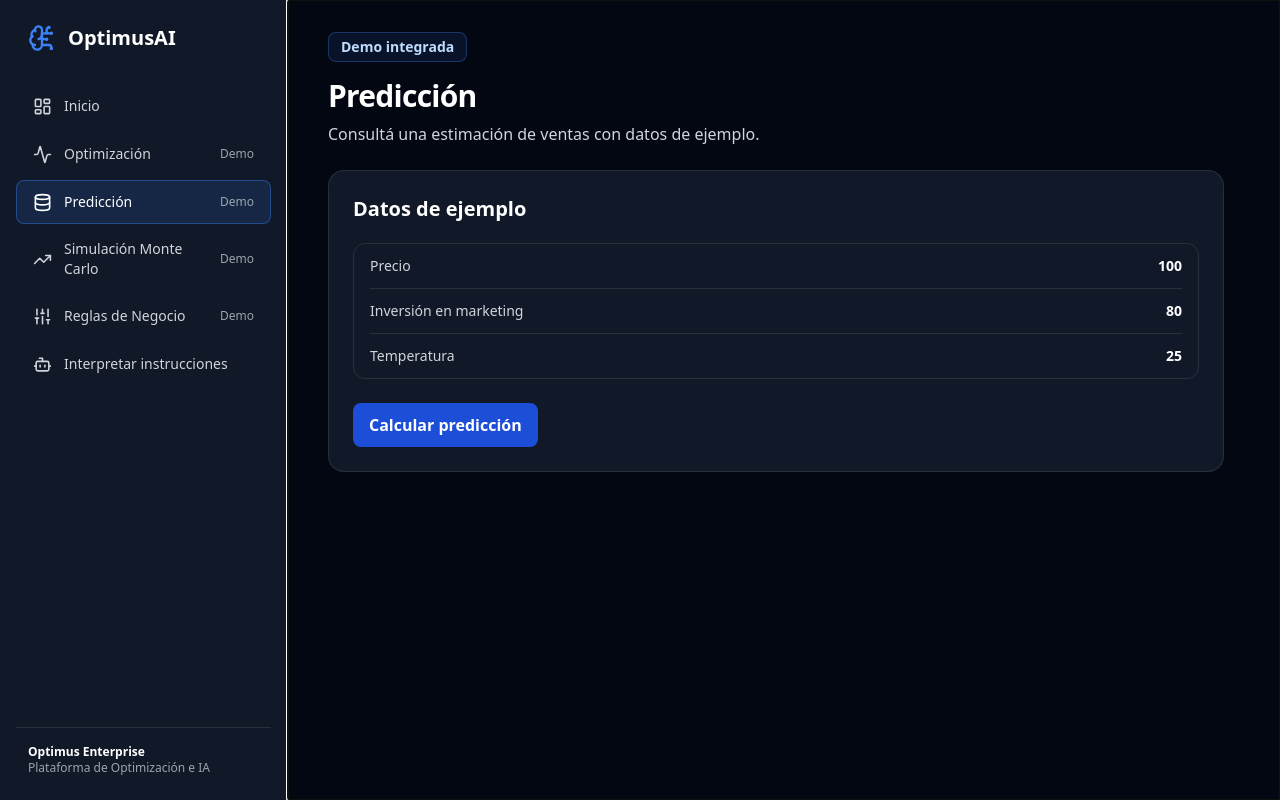
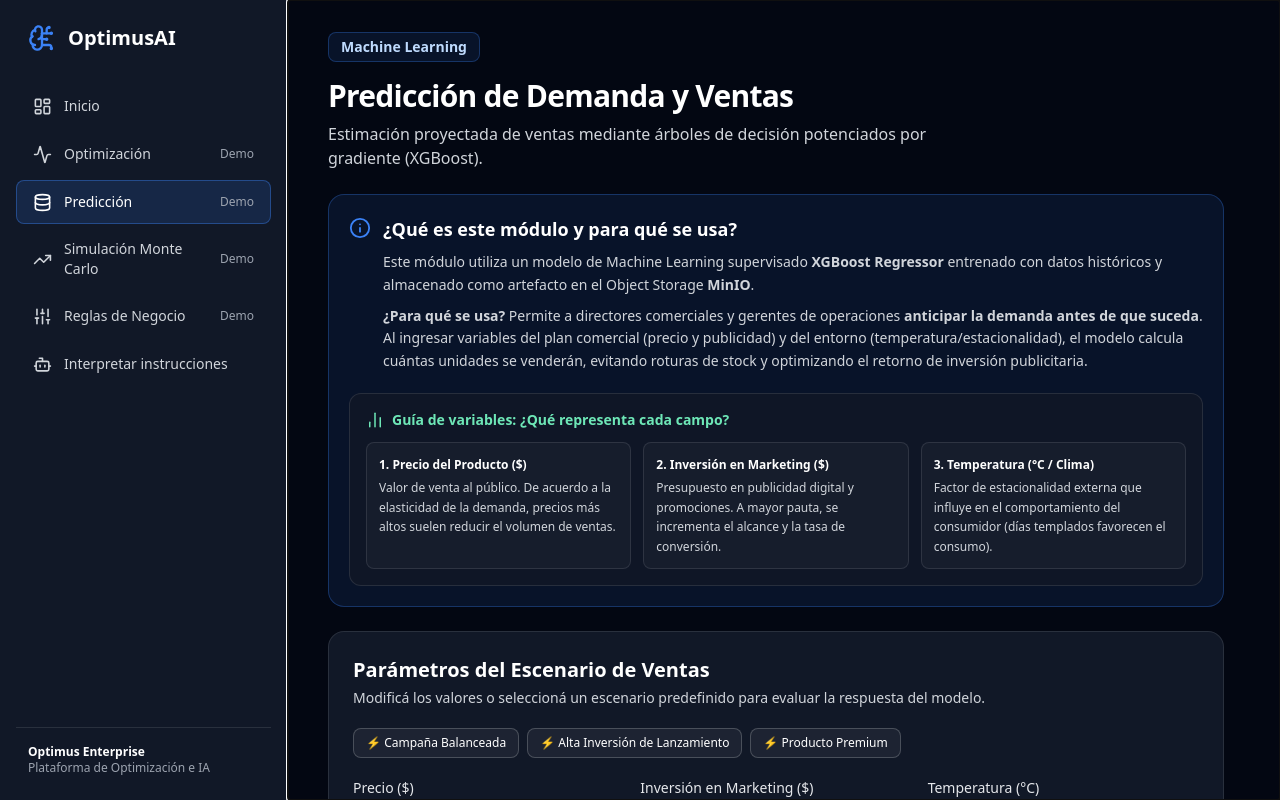
Before and after one commit to kevinKfv/supererp, a React (Vite) app in the folder optimus-ai/frontend/: page /prediction in a window 1280 px wide. Built offline with nearby package versions, Linux system fonts and the light colour scheme; no server answers.

Commit message:
feat: add module explanations and detailed cell filling guides across all tabs

```diff
--- a/optimus-ai/frontend/src/pages/PredictionDemo.tsx
+++ b/optimus-ai/frontend/src/pages/PredictionDemo.tsx
@@ -1,8 +1,18 @@
 import { useState } from 'react';
 import axios from 'axios';
-import { Loader2 } from 'lucide-react';
+import { Loader2, TrendingUp, Info, HelpCircle, Sparkles, BarChart2 } from 'lucide-react';
+
+const presets = [
+  { name: 'Campaña Balanceada', price: 100, marketing: 150, temp: 24, desc: 'Precio promedio con inversión publicitaria estándar.' },
+  { name: 'Alta Inversión de Lanzamiento', price: 80, marketing: 450, temp: 26, desc: 'Precio promocional y fuerte pauta en marketing.' },
+  { name: 'Producto Premium', price: 180, marketing: 50, temp: 15, desc: 'Precio elevado con baja inversión en temporada fría.' },
+];
 
 export const PredictionDemo = () => {
+  const [price, setPrice] = useState(100);
+  const [marketing, setMarketing] = useState(150);
+  const [temp, setTemp] = useState(24);
+
   const [showResult, setShowResult] = useState(false);
   const [isLoading, setIsLoading] = useState(false);
   const [predictionResult, setPredictionResult] = useState<number | null>(null);
@@ -14,7 +24,7 @@ export const PredictionDemo = () => {
     setPredictionResult(null);
     try {
       const response = await axios.post('http://localhost:8000/api/v1/predict/predict', {
-        features: [[100.0, 80.0, 25.0]],
+        features: [[Number(price), Number(marketing), Number(temp)]],
       });
       const prediction = response.data?.predictions?.[0];
       if (typeof prediction !== 'number' || !Number.isFinite(prediction)) {
@@ -24,7 +34,7 @@ export const PredictionDemo = () => {
       setPredictionResult(prediction);
       setShowResult(true);
     } catch {
-      setError('No se pudo calcular la predicción en este momento. Intentá nuevamente más tarde.');
+      setError('No se pudo calcular la predicción en este momento. Verificá que el modelo esté entrenado en MinIO.');
     } finally {
       setIsLoading(false);
     }
@@ -43,54 +53,163 @@ export const PredictionDemo = () => {
   return (
     <div className="max-w-4xl space-y-6">
       <header>
-        <span className="inline-flex rounded-lg border border-primary/30 bg-primary/10 px-3 py-1 text-sm font-semibold text-blue-200">Demo integrada</span>
-        <h1 className="mt-4 text-3xl font-bold tracking-tight text-white">Predicción</h1>
-        <p className="mt-2 max-w-2xl text-gray-300">Consultá una estimación de ventas con datos de ejemplo.</p>
+        <span className="inline-flex rounded-lg border border-primary/30 bg-primary/10 px-3 py-1 text-sm font-semibold text-blue-200">
+          Machine Learning
+        </span>
+        <h1 className="mt-4 text-3xl font-bold tracking-tight text-white">Predicción de Demanda y Ventas</h1>
+        <p className="mt-2 max-w-2xl text-gray-300">
+          Estimación proyectada de ventas mediante árboles de decisión potenciados por gradiente (XGBoost).
+        </p>
       </header>
 
-      <section aria-label="Ejemplo de predicción" className="glass-card p-5 sm:p-6">
+      {/* Apartado Explicativo del Módulo */}
+      <section aria-label="Información del módulo de predicción" className="rounded-2xl border border-primary/30 bg-primary/10 p-5 text-gray-200">
+        <div className="flex items-start gap-3">
+          <Info size={22} className="text-primary mt-0.5 shrink-0" />
+          <div className="space-y-2">
+            <h2 className="text-lg font-bold text-white">¿Qué es este módulo y para qué se usa?</h2>
+            <p className="text-sm leading-relaxed text-gray-300">
+              Este módulo utiliza un modelo de Machine Learning supervisado <strong>XGBoost Regressor</strong> entrenado con datos históricos y almacenado como artefacto en el Object Storage <strong>MinIO</strong>.
+            </p>
+            <p className="text-sm leading-relaxed text-gray-300">
+              <strong>¿Para qué se usa?</strong> Permite a directores comerciales y gerentes de operaciones <strong>anticipar la demanda antes de que suceda</strong>. Al ingresar variables del plan comercial (precio y publicidad) y del entorno (temperatura/estacionalidad), el modelo calcula cuántas unidades se venderán, evitando roturas de stock y optimizando el retorno de inversión publicitaria.
+            </p>
+          </div>
+        </div>
+
+        {/* Guía de Variables */}
+        <div className="mt-5 rounded-xl border border-white/10 bg-surface/90 p-4 space-y-3 text-sm">
+          <div className="flex items-center gap-2 font-semibold text-emerald-300">
+            <BarChart2 size={18} />
+            <span>Guía de variables: ¿Qué representa cada campo?</span>
+          </div>
+          <div className="grid gap-3 sm:grid-cols-3 text-xs leading-relaxed">
+            <div className="rounded-lg border border-white/10 bg-white/[0.03] p-3 space-y-1">
+              <span className="font-semibold text-white block">1. Precio del Producto ($)</span>
+              <p className="text-gray-300">Valor de venta al público. De acuerdo a la elasticidad de la demanda, precios más altos suelen reducir el volumen de ventas.</p>
+            </div>
+            <div className="rounded-lg border border-white/10 bg-white/[0.03] p-3 space-y-1">
+              <span className="font-semibold text-white block">2. Inversión en Marketing ($)</span>
+              <p className="text-gray-300">Presupuesto en publicidad digital y promociones. A mayor pauta, se incrementa el alcance y la tasa de conversión.</p>
+            </div>
+            <div className="rounded-lg border border-white/10 bg-white/[0.03] p-3 space-y-1">
+              <span className="font-semibold text-white block">3. Temperatura (°C / Clima)</span>
+              <p className="text-gray-300">Factor de estacionalidad externa que influye en el comportamiento del consumidor (días templados favorecen el consumo).</p>
+            </div>
+          </div>
+        </div>
+      </section>
+
+      {/* Formulario y Pruebas */}
+      <section aria-label="Ejemplo de predicción" className="glass-card p-5 sm:p-6 space-y-5">
+        <div>
+          <h2 className="text-xl font-semibold text-white">Parámetros del Escenario de Ventas</h2>
+          <p className="mt-1 text-sm text-gray-300">Modificá los valores o seleccioná un escenario predefinido para evaluar la respuesta del modelo.</p>
+        </div>
+
+        {/* Presets Rápidos */}
+        <div className="flex flex-wrap gap-2">
+          {presets.map((p) => (
+            <button
+              key={p.name}
+              type="button"
+              disabled={isLoading}
+              onClick={() => {
+                setPrice(p.price);
+                setMarketing(p.marketing);
+                setTemp(p.temp);
+                setShowResult(false);
+              }}
+              className="rounded-lg border border-white/20 bg-white/5 px-3 py-1.5 text-xs text-white hover:bg-white/10 transition-colors"
+            >
+              ⚡ {p.name}
+            </button>
+          ))}
+        </div>
+
+        <div className="grid gap-4 sm:grid-cols-3">
+          <div className="space-y-1.5">
+            <label htmlFor="pred-price" className="block text-sm font-medium text-gray-200">
+              Precio ($)
+            </label>
+            <input
+              id="pred-price"
+              type="number"
+              value={price}
+              onChange={(e) => setPrice(Number(e.target.value))}
+              disabled={isLoading}
+              className="premium-input w-full min-h-11"
+            />
+            <span className="text-xs text-gray-400">Rango típico: 50 a 200</span>
+          </div>
+
+          <div className="space-y-1.5">
+            <label htmlFor="pred-marketing" className="block text-sm font-medium text-gray-200">
+              Inversión en Marketing ($)
+            </label>
+            <input
+              id="pred-marketing"
+              type="number"
+              value={marketing}
+              onChange={(e) => setMarketing(Number(e.target.value))}
+              disabled={isLoading}
+              className="premium-input w-full min-h-11"
+            />
+            <span className="text-xs text-gray-400">Pauta publicitaria mensual</span>
+          </div>
+
+          <div className="space-y-1.5">
+            <label htmlFor="pred-temp" className="block text-sm font-medium text-gray-200">
+              Temperatura (°C)
+            </label>
+            <input
+              id="pred-temp"
+              type="number"
+              value={temp}
+              onChange={(e) => setTemp(Number(e.target.value))}
+              disabled={isLoading}
+              className="premium-input w-full min-h-11"
+            />
+            <span className="text-xs text-gray-400">Clima o índice estacional</span>
+          </div>
+        </div>
+
         <div aria-live="polite" aria-atomic="true">
           {error && (
-            <div role="alert" className="mb-4 rounded-xl border border-red-400/40 bg-red-400/10 p-4 text-red-100">
+            <div role="alert" className="rounded-xl border border-red-400/40 bg-red-400/10 p-4 text-red-100">
               <p>{error}</p>
             </div>
           )}
+
           {isLoading ? (
-            <div className="flex flex-col items-center justify-center gap-3 py-10 text-gray-300">
-               <Loader2 size={36} aria-hidden="true" className="animate-spin text-primary" />
-               <p>Consultando al modelo de predicción...</p>
+            <div className="flex flex-col items-center justify-center gap-3 py-8 text-gray-300">
+              <Loader2 size={36} aria-hidden="true" className="animate-spin text-primary" />
+              <p>Consultando modelo XGBoost en el backend...</p>
             </div>
           ) : showResult && predictionResult !== null ? (
-            <div>
-              <h2 className="text-xl font-semibold text-white">Resultado de la predicción</h2>
-              <p className="mt-2 text-sm text-gray-300">Resultado calculado con las entradas de ejemplo.</p>
-              <div className="mt-5 rounded-xl border border-white/10 bg-background p-5">
-                <p className="text-sm font-medium text-gray-300">Ventas estimadas</p>
-                <p className="mt-2 text-4xl font-bold text-white">
-                  {predictionResult.toFixed(2)}
-                  <span className="text-base font-normal text-gray-300"> unidades de ventas</span>
-                </p>
+            <div className="rounded-xl border border-emerald-500/30 bg-emerald-500/10 p-5 space-y-2">
+              <div className="flex items-center gap-2 text-emerald-400 font-semibold text-sm">
+                <Sparkles size={18} />
+                <span>Predicción calculada con éxito</span>
               </div>
+              <p className="text-sm text-gray-300">Para un precio de ${price}, marketing de ${marketing} y {temp}°C:</p>
+              <p className="text-4xl font-extrabold text-white">
+                {predictionResult.toFixed(1)}
+                <span className="text-base font-normal text-gray-300"> unidades de ventas estimadas</span>
+              </p>
             </div>
-          ) : (
-            <div>
-              <h2 className="text-xl font-semibold text-white">Datos de ejemplo</h2>
-              <dl className="mt-5 divide-y divide-white/10 rounded-xl border border-white/10 px-4 text-sm">
-                <div className="flex flex-wrap justify-between gap-2 py-3"><dt className="text-gray-300">Precio</dt><dd className="font-semibold text-white">100</dd></div>
-                <div className="flex flex-wrap justify-between gap-2 py-3"><dt className="text-gray-300">Inversión en marketing</dt><dd className="font-semibold text-white">80</dd></div>
-                <div className="flex flex-wrap justify-between gap-2 py-3"><dt className="text-gray-300">Temperatura</dt><dd className="font-semibold text-white">25</dd></div>
-              </dl>
-            </div>
-          )}
+          ) : null}
         </div>
 
         <button
           type="button"
           onClick={handleAction}
           disabled={isLoading}
-          className={`mt-6 min-h-11 rounded-lg px-4 py-2.5 font-semibold text-white transition-colors disabled:opacity-50 ${showResult ? 'border border-white/20 hover:bg-white/5' : 'bg-primaryDark hover:bg-blue-800'}`}
+          className={`min-h-11 rounded-lg px-5 py-2.5 font-semibold text-white transition-colors disabled:opacity-50 ${
+            showResult ? 'border border-white/20 hover:bg-white/5' : 'bg-primaryDark hover:bg-blue-800'
+          }`}
         >
-          {showResult ? 'Volver a las entradas' : error ? 'Reintentar predicción' : 'Calcular predicción'}
+          {showResult ? 'Modificar parámetros' : error ? 'Reintentar predicción' : 'Calcular predicción con XGBoost'}
         </button>
       </section>
     </div>
```
